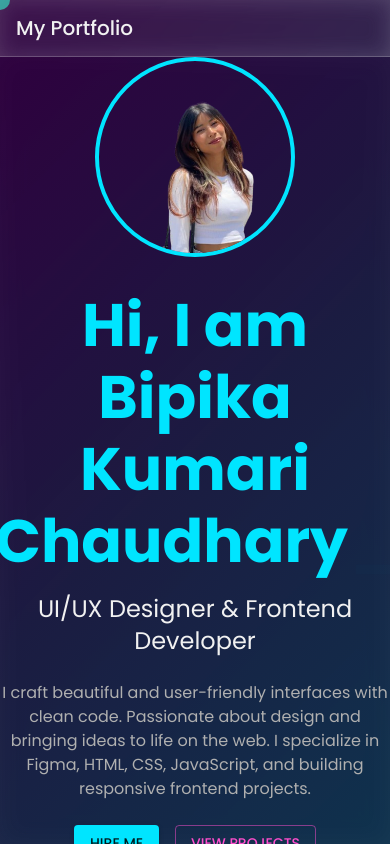
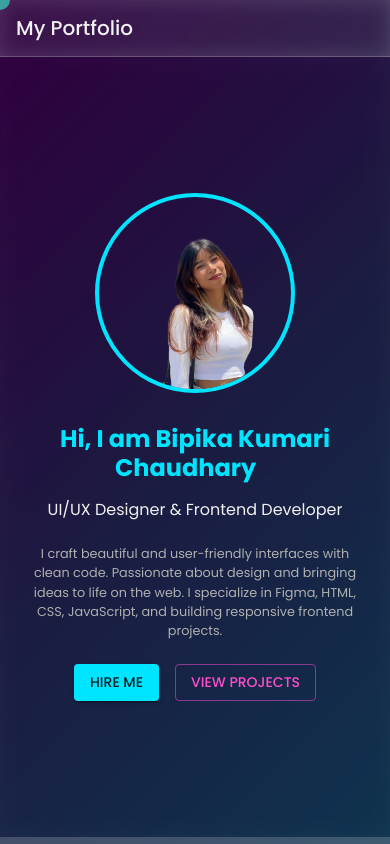
Before and after one commit to bipin-Pariyar2003/phuchuu_portfolio, a React (Vite) app: page / in a window 390 px wide. Built offline with nearby package versions, Linux system fonts and the light colour scheme; some icons are missing; a web font is replaced by a local one.

Commit message:
responsive home page

```diff
--- a/src/views/Home/index.jsx
+++ b/src/views/Home/index.jsx
@@ -37,7 +37,15 @@ const Home = () => {
 
         {/* Text Section */}
         <Box>
-          <Typography variant="h2" sx={{ fontWeight: 700, mb: 2, color: "#00e5ff" }}>
+          <Typography
+            variant="h2"
+            sx={{
+              fontWeight: 700,
+              mb: 2,
+              color: "#00e5ff",
+              fontSize: { xs: "1.5rem", md: "3rem" },
+            }}
+          >
             <Typewriter
               words={["Hi, I am Bipika Kumari Chaudhary"]}
               loop={0}
@@ -48,10 +56,21 @@ const Home = () => {
               delaySpeed={10000}
             />
           </Typography>
-          <Typography variant="h5" sx={{ mb: 3, color: "#f1f1f1" }}>
+          <Typography
+            variant="h5"
+            sx={{ mb: 3, color: "#f1f1f1", fontSize: { xs: "1rem", md: "1.5rem" } }}
+          >
             UI/UX Designer & Frontend Developer
           </Typography>
-          <Typography variant="body1" sx={{ mb: 3, maxWidth: 500, color: "#b0b0b0" }}>
+          <Typography
+            variant="body1"
+            sx={{
+              mb: 3,
+              maxWidth: 500,
+              color: "#b0b0b0",
+              fontSize: { xs: "0.8rem", md: "1rem" },
+            }}
+          >
             I craft beautiful and user-friendly interfaces with clean code. Passionate
             about design and bringing ideas to life on the web. I specialize in Figma,
             HTML, CSS, JavaScript, and building responsive frontend projects.
```
